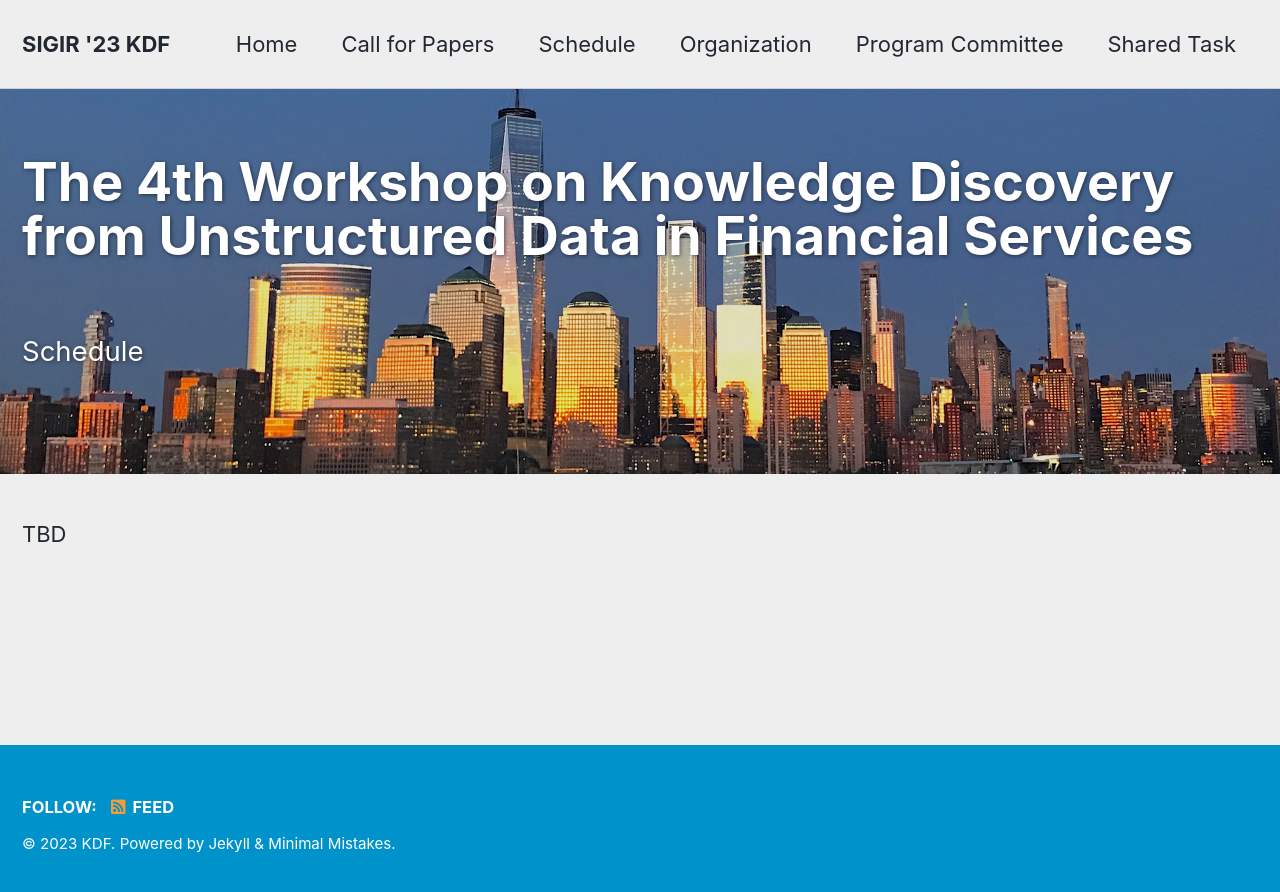
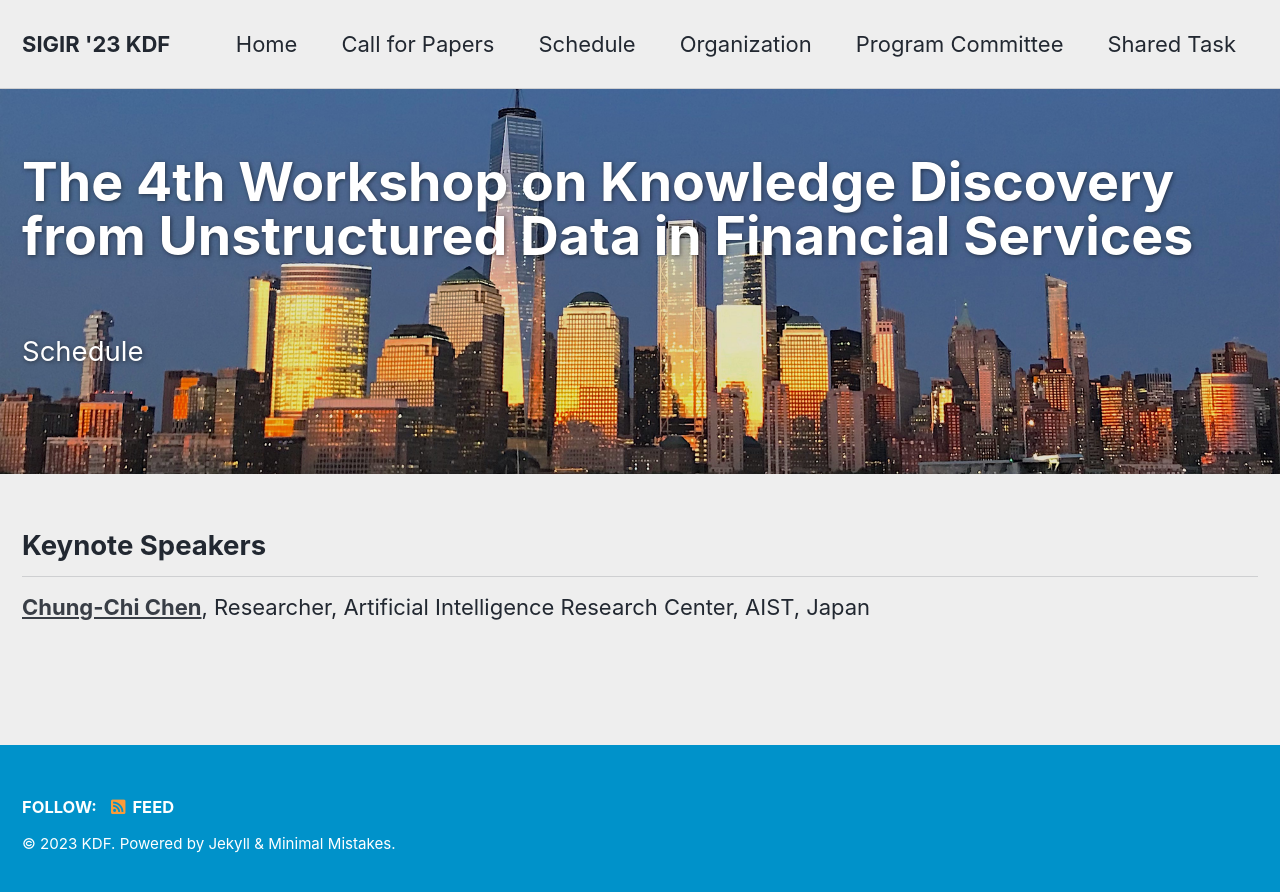
Before and after one commit to kdf-workshop/kdf23, a Jekyll site: the page built from _pages/schedule.md, in a window 1280 px wide. Shown: the top 892 px of the page. Built offline with Jekyll 4.4.1, drawn with Linux system fonts in a browser that asks for light colours; cached includes are drawn as plain includes.

Commit message:
Added keynote speaker

```diff
--- a/_pages/schedule.md
+++ b/_pages/schedule.md
@@ -8,11 +8,13 @@ header:
 excerpt: "<br/>Schedule<br/>"
 ---
 
-TBD
+
+
+
+<h2>Keynote Speakers</h2>
+[**Chung-Chi Chen**](/kdf23/chung-chui), Researcher, Artificial Intelligence Research Center, AIST, Japan<br>
 
 <!--
-<h2>Keynote Speakers</h2>
-[**William Wang**](/kdf2022/william), Associate Professor, University of California, Santa Barbara<br>
 [**Anju Kambadur**](/kdf2022/anju), Head of AI Engineering, Bloomberg LP<br>
 [**Xiaodan Zhu**](/kdf2022/xiaodan), Assistant Professor, Queen's University<br>
 
```
